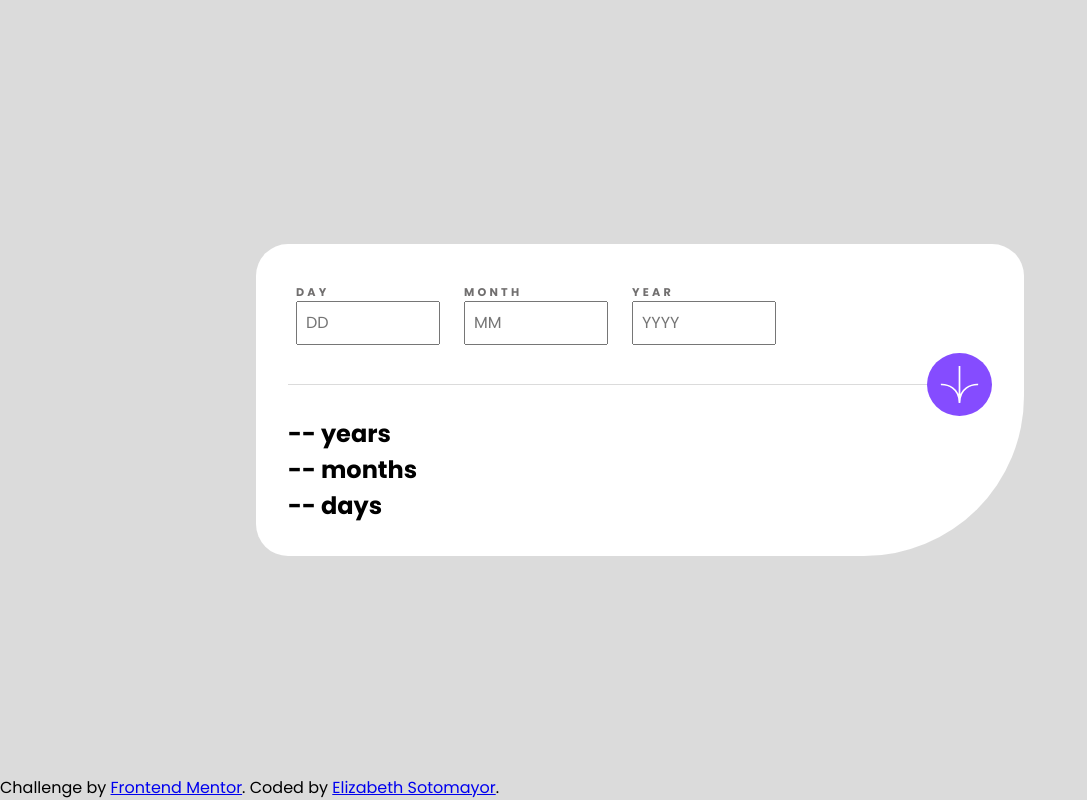
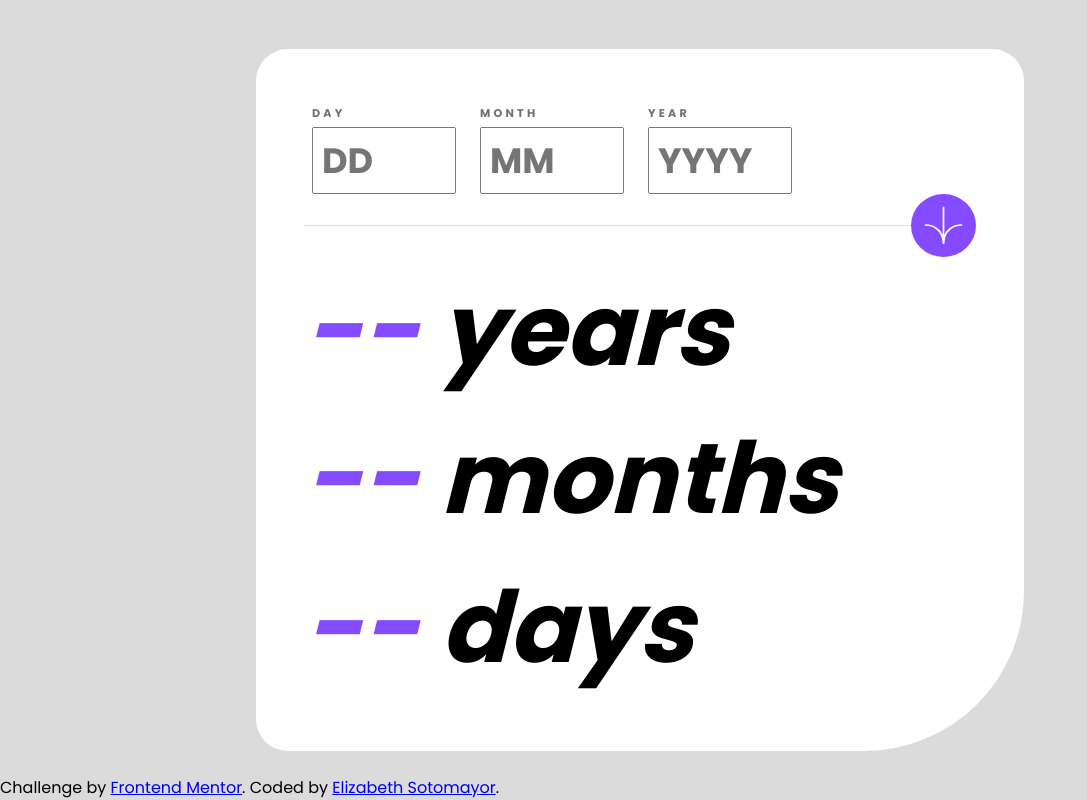
Before and after one commit to elizabethrsotomayor/age-calculator-app, a plain HTML site: page index.html in a window 1280 px wide. Shown: the whole page, without its empty margins (0-1087 px from the left). Drawn offline with Linux system fonts and the light colour scheme.

Commit message:
add heading styling, start script

```diff
--- a/assets/css/styles.css
+++ b/assets/css/styles.css
@@ -35,12 +35,11 @@
     align-self: center;
     background-color: white;
     border-radius: 2rem 2rem 10rem 2rem;
-    padding: 2rem;
   }
 
   .inputs {
     display: flex;
-    gap: 0.5rem;
+    gap: 1rem;
   }
 
   .labels {
@@ -49,26 +48,26 @@
     color: hsl(0, 1%, 44%);
     font-weight: 700;
     letter-spacing: 0.2rem;
+    margin-bottom: 0.3rem;
   }
 
   .input {
     display: flex;
     flex-direction: column;
-    margin: 0.5rem;
-    border-color: hsl(0, 0%, 86%);
+    margin-top: 0.5rem;
+    margin-left: 0.5rem;
   }
 
   .textfield {
-    width: 9rem;
     padding: 0.5rem;
     outline: 0.6px hsl(0, 1%, 44%);
+    font-weight: 700;
   }
 
   .arrow {
     background-color: hsl(259, 100%, 65%);
     border-radius: 100%;
     padding: 0.8rem;
-    /* display: inline; */
   }
 
   .divider {
@@ -81,6 +80,10 @@
     height: 1px;
     border: none;
     background-color: hsl(0, 0%, 86%);
+  }
+
+  .values {
+    color: hsl(259, 100%, 65%);
   }
 
   /* poppins-regular - latin */
@@ -120,6 +123,17 @@
 
       .card {
         width: 60vw;
+        padding: 3rem;
+      }
+
+      .headings {
+        font-size: 6.2rem;
+      }
+
+      .textfield{
+        width: 9rem;
+        height: 4.2rem;
+        font-size: 2.2rem;
       }
   }
 
@@ -130,6 +144,7 @@
   .card {
     width: 90vw;
     flex-grow: 1;
+    padding: 2rem;
   }
 
   .inputs {
@@ -138,6 +153,8 @@
 
   .textfield {
     width: 5rem;
+    height: 4rem;
+    font-size: 1rem;
   }
 
   .divider {
@@ -166,4 +183,9 @@
     width: 100%;
     left: 0;
   }
+
+  .headings {
+    font-size: 3rem;
+    font-weight: 700;
+  }
 }
--- /dev/null
+++ b/assets/js/script.js
@@ -0,0 +1,15 @@
+"use strict";
+
+const day = document.getElementById("day");
+const month = document.getElementById("month");
+const year = document.getElementById("year");
+const calcBtn = document.getElementById("calc-btn");
+
+console.log(day.value);
+console.log("it works");
+
+day.addEventListener("input", logDay);
+
+function logDay(e) {
+    console.log(e.data);
+}
--- a/index.html
+++ b/index.html
@@ -17,32 +17,28 @@
       <div class="inputs">
         <div class="input input-day">
           <label class="labels" for="day">Day</label>
-          <input type="text" class="textfield" placeholder="DD"/>
+          <input id="day" type="text" class="textfield" placeholder="DD"/>
         </div>
 
         <div class="input input-month">
           <label class="labels" for="month">Month</label>
-          <input type="text" class="textfield" placeholder="MM"/>
+          <input id="month" type="text" class="textfield" placeholder="MM"/>
         </div>
 
         <div class="input input-year">
           <label class="labels" for="year">Year</label>
-          <input type="text" class="textfield" placeholder="YYYY"/>
+          <input id="year" type="text" class="textfield" placeholder="YYYY"/>
         </div>
       </div>
 
       <div class="divider">
         <hr/>
-        <a class="arrow-link" href="#"><img class="arrow" src="assets/images/icon-arrow.svg"/></a>
+        <a id="calc-btn" class="arrow-link" href="#"><img class="arrow" src="assets/images/icon-arrow.svg"/></a>
       </div>
-      <!-- <div class="hr">
-        <div class="hr-line"></div>
-        <a class="arrow-link" href="#"><img class="arrow" src="assets/images/icon-arrow.svg"/></a>
-      </div>
-         -->
-      <h2>-- years</h2>
-      <h2>-- months</h2>
-      <h2>-- days</h2>
+
+      <em><h2 class="headings"><span class="values years-value">--</span> years</h2></em>
+      <em><h2 class="headings"><span class="values months-value">--</span> months</h2></em>
+      <em><h2 class="headings"><span class="values days-value">--</span> days</h2></em>
     </div>
   </main>
 
@@ -52,5 +48,7 @@
       Coded by <a href="#">Elizabeth Sotomayor</a>.
     </div>
   </footer>
+
+  <script src="assets/js/script.js"></script>
 </body>
 </html>
```
